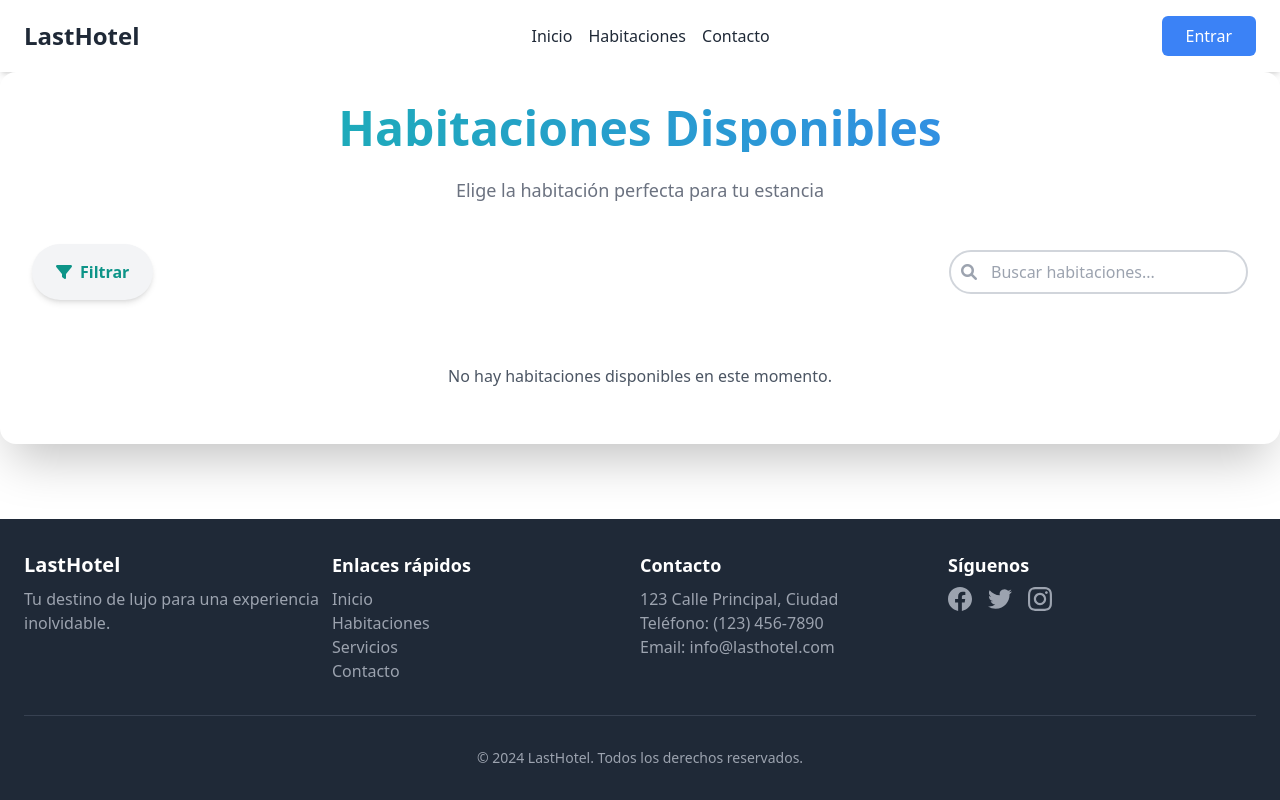
After one commit to Acedi-a/Laravel-Hotel, a PHP site: template views/main/habitaciones.php in a window 1280 px wide. The commit adds this page. Run offline with PHP 8.4, Linux system fonts and the light colour scheme; the template is opened without the code that fills it, so the values that code supplies are empty; some libraries are stand-ins or nearby versions.

Commit message:
se agrega la vista de cliente para ver habitaciones y sus modelos respectivos

```diff
--- a/controllers/PropiedadAdmin.php
+++ b/controllers/PropiedadAdmin.php
@@ -18,4 +18,5 @@ class propiedadAdmin
         $router->render('admin/clientes', ['clientes' => $clientes]);
     }
 
+
 }
--- a/models/habitaciones.php
+++ b/models/habitaciones.php
@@ -2,10 +2,10 @@
 
 namespace Models;
 
-class habitaciones extends ActivarModelo
+class habitaciones extends tipo_habitacion
 {
     protected static $tabla = 'habitaciones';
-    protected static $columnDB = ['id_habitacion','numero','id_tipo','capacidad','precio_por_noche','wifi','bano','tv','estado'];
+    protected static $columnDB = ['id_habitacion','numero','id_tipo','capacidad','precio_por_noche','wifi','bano','tv','estado','foto'];
 
     public $numero;
     public $id_tipo;
@@ -15,6 +15,7 @@ class habitaciones extends ActivarModelo
     public $bano;
     public $tv;
     public $estado;
+    public $foto;
 
     public function __construct($args = []){
         $this->numero = $args['numero']??null;
@@ -25,6 +26,7 @@ class habitaciones extends ActivarModelo
         $this->bano = $args['bano']??null;
         $this->tv = $args['tv']??null;
         $this->estado = $args['estado']??null;
+        $this->foto = $args['foto']??null;
     }
 
 }
--- a/models/propiedad.php
+++ b/models/propiedad.php
@@ -1,6 +1,6 @@
 <?php
 namespace Models;
-class propiedad {
+class propiedad extends ActivarModelo {
     public $nombre;
     public $apellido;
     public $edad;
--- a/public/index.php
+++ b/public/index.php
@@ -23,6 +23,7 @@ $router->get('/login',[propiedadHotel::class, 'Login']);
 $router->post('/login',[propiedadHotel::class, 'Login']);
 $router->get('/logout',[propiedadHotel::class, 'Logout']);
 $router->get('/perfil',[propiedadHotel::class, 'Perfil']);
+$router->get('/habitaciones',[propiedadHotel::class, 'HabitacionesCliente']);
 
 
 if (isset($_SESSION['usuario']) && $_SESSION['usuario']['tipo_usuario'] == 'Admin'){
--- a/views/admin/habitaciones.php
+++ b/views/admin/habitaciones.php
@@ -19,7 +19,7 @@
         <tr>
             <td><?php echo $habitacion['id_habitacion']; ?></td>
             <td><?php echo $habitacion['numero']; ?></td>
-            <td><?php echo $habitacion['tipo_habitacion']; ?></td>
+            <td><?php echo $habitacion['nombre']; ?></td>
             <td><?php echo $habitacion['capacidad']; ?></td>
             <td><?php echo $habitacion['precio_por_noche']; ?></td>
             <td><?php echo $habitacion['wifi'] ? 'Sí' : 'No'; ?></td>
--- a/views/layout.php
+++ b/views/layout.php
@@ -30,7 +30,7 @@
                 else{
                     echo <<<USER
                         <a href="inicio" class="text-gray-800 hover:text-gray-600">Inicio</a>
-                        <a href="#" class="text-gray-800 hover:text-gray-600">Habitaciones</a>
+                        <a href="habitaciones" class="text-gray-800 hover:text-gray-600">Habitaciones</a>
                         <a href="#" class="text-gray-800 hover:text-gray-600">Contacto</a>
                     USER;
                 }
@@ -38,7 +38,7 @@
             else{
                 echo <<<USER
                         <a href="inicio" class="text-gray-800 hover:text-gray-600">Inicio</a>
-                        <a href="#" class="text-gray-800 hover:text-gray-600">Habitaciones</a>
+                        <a href="habitaciones" class="text-gray-800 hover:text-gray-600">Habitaciones</a>
                         <a href="#" class="text-gray-800 hover:text-gray-600">Contacto</a>
                     USER;
             }
--- /dev/null
+++ b/views/main/habitaciones.php
@@ -0,0 +1,51 @@
+<div class="container mx-auto p-8 bg-white rounded-2xl shadow-2xl">
+    <div class="mb-10 text-center">
+        <h1 class="text-5xl font-extrabold text-transparent bg-clip-text bg-gradient-to-r from-teal-500 to-blue-500 mb-4">Habitaciones Disponibles</h1>
+        <p class="text-lg text-gray-500">Elige la habitación perfecta para tu estancia</p>
+    </div>
+
+    <div class="flex justify-between items-center mb-10">
+        <div class="flex space-x-3">
+
+            <button class="bg-gray-100 text-teal-600 px-6 py-3 rounded-full font-semibold shadow-md hover:bg-gray-200 transition duration-300 ease-in-out">
+                <i class="fas fa-filter mr-2"></i>Filtrar
+            </button>
+        </div>
+        <div class="relative">
+            <input type="text" placeholder="Buscar habitaciones..." class="pl-10 pr-4 py-2 rounded-full border-2 border-gray-300 focus:border-teal-500 focus:ring focus:ring-teal-200 focus:ring-opacity-50">
+            <i class="fas fa-search absolute left-3 top-1/2 transform -translate-y-1/2 text-gray-400"></i>
+        </div>
+    </div>
+
+    <div class="grid grid-cols-1 md:grid-cols-2 lg:grid-cols-3 gap-8">
+        <?php
+        if (!empty($habitaciones) && is_array($habitaciones)) {
+            foreach ($habitaciones as $habitacion):
+                $estado = $habitacion['estado'] ? 'Disponible' : 'No disponible';
+                $estadoClase = $habitacion['estado'] ? 'bg-green-200 text-green-700' : 'bg-red-200 text-red-700';
+                ?>
+                <div class="bg-white rounded-2xl shadow-lg overflow-hidden transition-transform transform hover:scale-105 duration-300">
+                    <img src="<?= htmlspecialchars($habitacion['foto']) ?>" alt="Foto de la habitación" class="w-full h-48 object-cover">
+                    <div class="p-6">
+                        <h2 class="text-2xl font-bold text-gray-800 mb-2"><?= htmlspecialchars($habitacion['nombre']) ?? 'Habitación' ?></h2>
+                        <p class="text-gray-500 mb-4"><?= htmlspecialchars($habitacion['descripcion']) ?? 'Sin descripción' ?></p>
+                        <div class="mb-4">
+                            <p class="text-lg text-teal-600 font-semibold">Precio por Noche: $<?= htmlspecialchars($habitacion['precio_por_noche']) ?? 'N/A' ?></p>
+                            <p class="text-sm text-gray-600">Capacidad: <?= htmlspecialchars($habitacion['capacidad']) ?? 'N/A' ?> personas</p>
+                        </div>
+                        <span class="<?= $estadoClase ?> py-1 px-3 rounded-full text-sm"><?= $estado ?></span>
+                        <div class="mt-6">
+                            <a href="/editar-habitacion?id=<?php echo $habitacion['id_habitacion']; ?>" class="bg-gradient-to-r from-teal-500 to-blue-500 text-white px-6 py-3 rounded-full font-semibold shadow-md hover:from-teal-600 hover:to-blue-600 transition duration-300 ease-in-out w-full block text-center">
+                                Reservar Ahora
+                            </a>
+                        </div>
+                    </div>
+                </div>
+            <?php endforeach; ?>
+        <?php } else { ?>
+            <div class="col-span-1 md:col-span-2 lg:col-span-3 text-center text-gray-600 py-6">
+                No hay habitaciones disponibles en este momento.
+            </div>
+        <?php } ?>
+    </div>
+</div>
```
Also changed, not shown: controllers/PropiedadHotel.php (+8 -0 lines), models/activarModelo.php (+4 -4 lines), src/habitacion/habitacion100.jpg (added).
